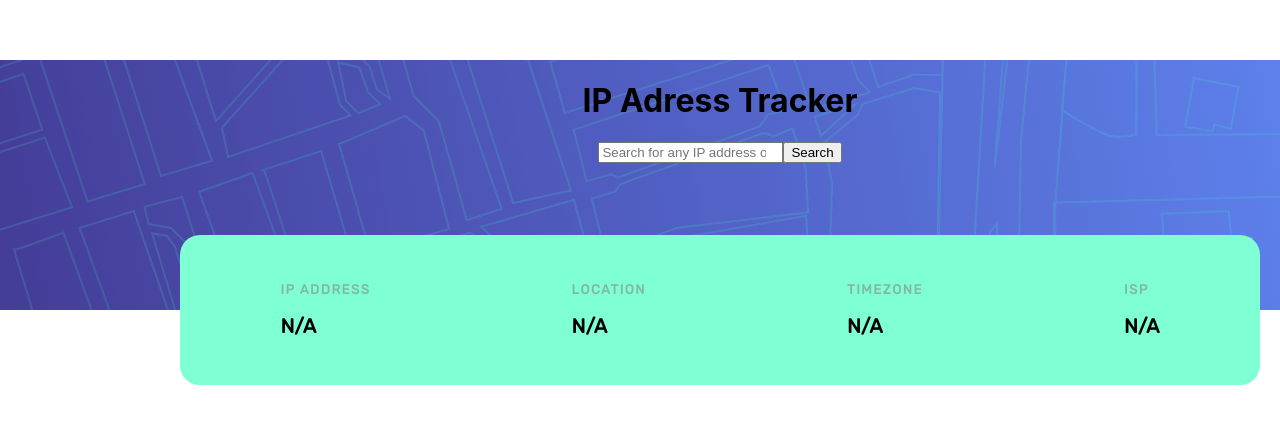
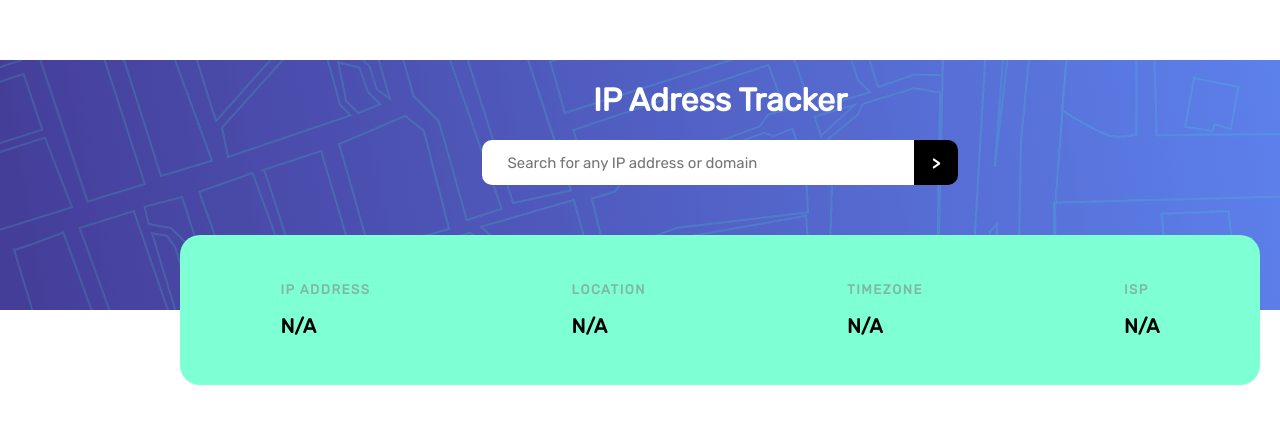
Before and after one commit to ejwoulfe/ip-address-tracker, a React (Create React App) app: page / in a window 1280 px wide. Shown: the part 178-602 px from the top of the page. Built offline with nearby package versions, Linux system fonts and the light colour scheme.

Commit message:
CSS updates to the search bar to match the design mockups.

```diff
--- a/src/app.scss
+++ b/src/app.scss
@@ -1,3 +1,5 @@
+@import "https://fonts.googleapis.com/css2?family=Rubik&display=swap";
+
 .app {
   width: 1440px;
   margin: auto;
@@ -6,4 +8,5 @@
   height: 100vh;
   display: flex;
   align-items: center;
+  font-family: Rubik;
 }
--- a/src/components/location-details/location-details.scss
+++ b/src/components/location-details/location-details.scss
@@ -1,5 +1,4 @@
 @import "../../util/variables";
-@import "https://fonts.googleapis.com/css2?family=Rubik&display=swap";
 
 #details-container {
   display: flex;
@@ -23,13 +22,13 @@
     h5 {
       margin: 0;
       color: rgba(128, 128, 128, 0.55);
-      font-family: Rubik;
+
       font-weight: $largest-weight;
       letter-spacing: 1.5px;
     }
     h6 {
       margin: 0;
-      font-family: Rubik;
+
       font-weight: $largest-weight;
       font-size: 20px;
     }
--- a/src/components/location-details/location-details.tsx
+++ b/src/components/location-details/location-details.tsx
@@ -24,21 +24,23 @@ export default function LocationDetails(props: LocationDetailsProps) {
   });
   const [timezone, setTimezone] = useState<string>("N/A");
   const [ISP, setISP] = useState<string>("N/A");
+
   useEffect(() => {
+    async function fetchIPInformation() {
+      let fetchIP = await fetch(
+        process.env.REACT_APP_IPIFY_API_KEY + props.searchValue
+      );
+      let ipData: IPAddressFetchObject = await fetchIP.json();
+      setIPAddress(ipData.ip);
+      setLocation(ipData.location);
+      setTimezone(ipData.location.timezone);
+      setISP(ipData.isp);
+    }
     if (props.searchValue !== "") {
-      fetch(process.env.REACT_APP_IPIFY_API_KEY + props.searchValue)
-        .then((response) => response.json())
-        .then((data: IPAddressFetchObject) => {
-          setIPAddress(data.ip);
-          setLocation(data.location);
-          setTimezone(data.location.timezone);
-          setISP(data.isp);
-        })
-        .catch((err) => {
-          console.log(err);
-        });
+      fetchIPInformation();
     }
   }, [props.searchValue]);
+
   return (
     <div id="details-container">
       <span className="details__info" id="details__ip-address">
--- a/src/components/search-bar/search-bar.scss
+++ b/src/components/search-bar/search-bar.scss
@@ -1,4 +1,5 @@
 @import "../../util/variables";
+@import "https://fonts.googleapis.com/css2?family=Rubik&display=swap";
 
 #search-container {
   width: $desktop-width;
@@ -9,4 +10,53 @@
   flex-wrap: nowrap;
   justify-content: flex-start;
   align-items: center;
+
+  #search__title {
+    color: white;
+  }
+
+  #search__form {
+    width: 100%;
+    display: flex;
+    flex-flow: row nowrap;
+    justify-content: center;
+    align-items: center;
+  }
+
+  #search__input {
+    height: $search-bar-height;
+    width: 30%;
+    border-top-left-radius: 10px;
+    border-bottom-left-radius: 10px;
+    border: none;
+    padding-left: 20px;
+    outline: none;
+    font-size: 15px;
+    font-family: Rubik;
+
+    &::placeholder {
+      padding-left: 5px;
+      font-family: Rubik;
+    }
+    &:hover {
+      cursor: pointer;
+    }
+  }
+  #search__button {
+    border: none;
+    background-color: black;
+    border-top-right-radius: 10px;
+    border-bottom-right-radius: 10px;
+    height: $search-bar-height;
+    width: 3%;
+    color: white;
+    font-weight: $largest-weight;
+    font-size: 17px;
+    font-family: Rubik;
+
+    &:hover {
+      cursor: pointer;
+      background-color: rgb(54, 54, 54);
+    }
+  }
 }
--- a/src/components/search-bar/search-bar.tsx
+++ b/src/components/search-bar/search-bar.tsx
@@ -43,7 +43,7 @@ export default function SearchBar(props: SearchBarProps) {
           value={IPAddress}
           onChange={(e) => setIPAddress(e.target.value)}
         />
-        <button id="search__button">Search</button>
+        <button id="search__button">{">"}</button>
       </form>
     </div>
   );
--- a/src/util/_variables.scss
+++ b/src/util/_variables.scss
@@ -16,3 +16,6 @@ $largest-weight: 700;
 
 // Font Family
 $Rubik: url("https://fonts.googleapis.com/css2?family=Rubik&display=swap");
+
+// Search Bar Variables
+$search-bar-height: 45px;
```
